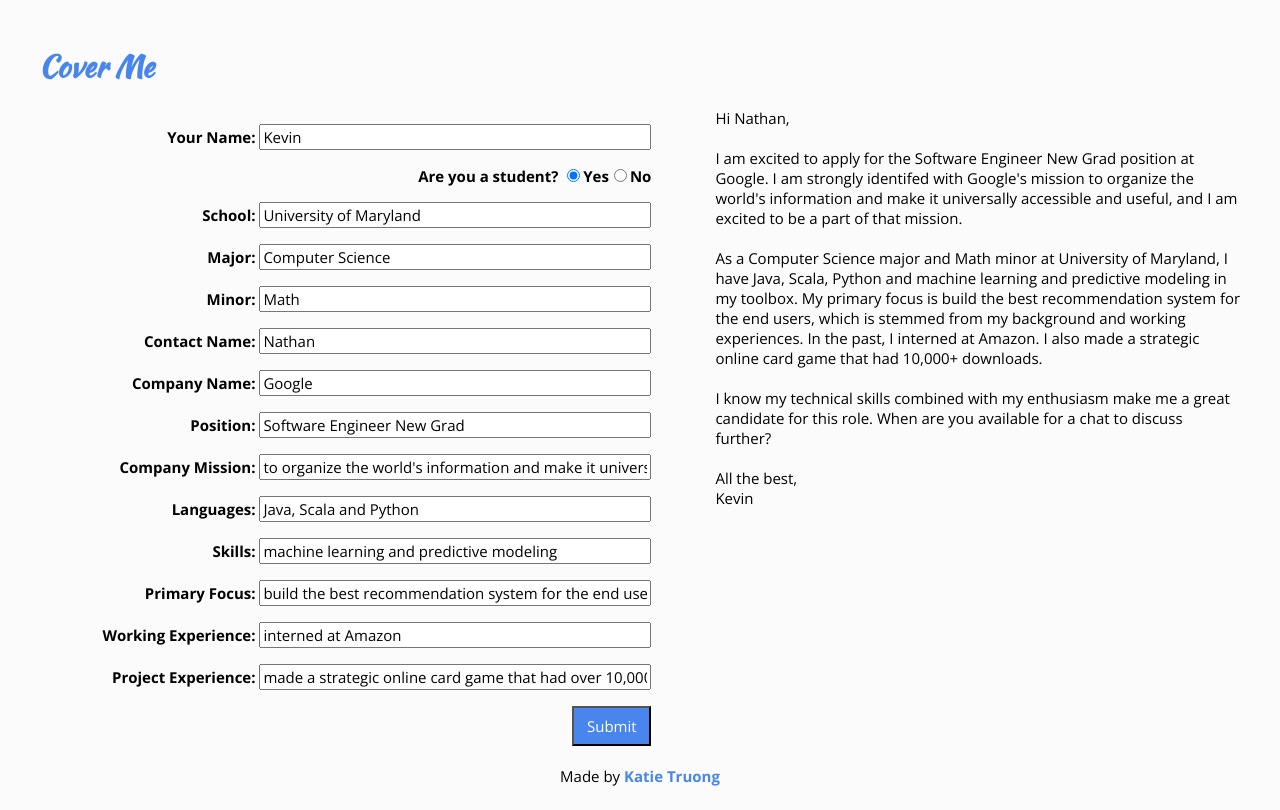
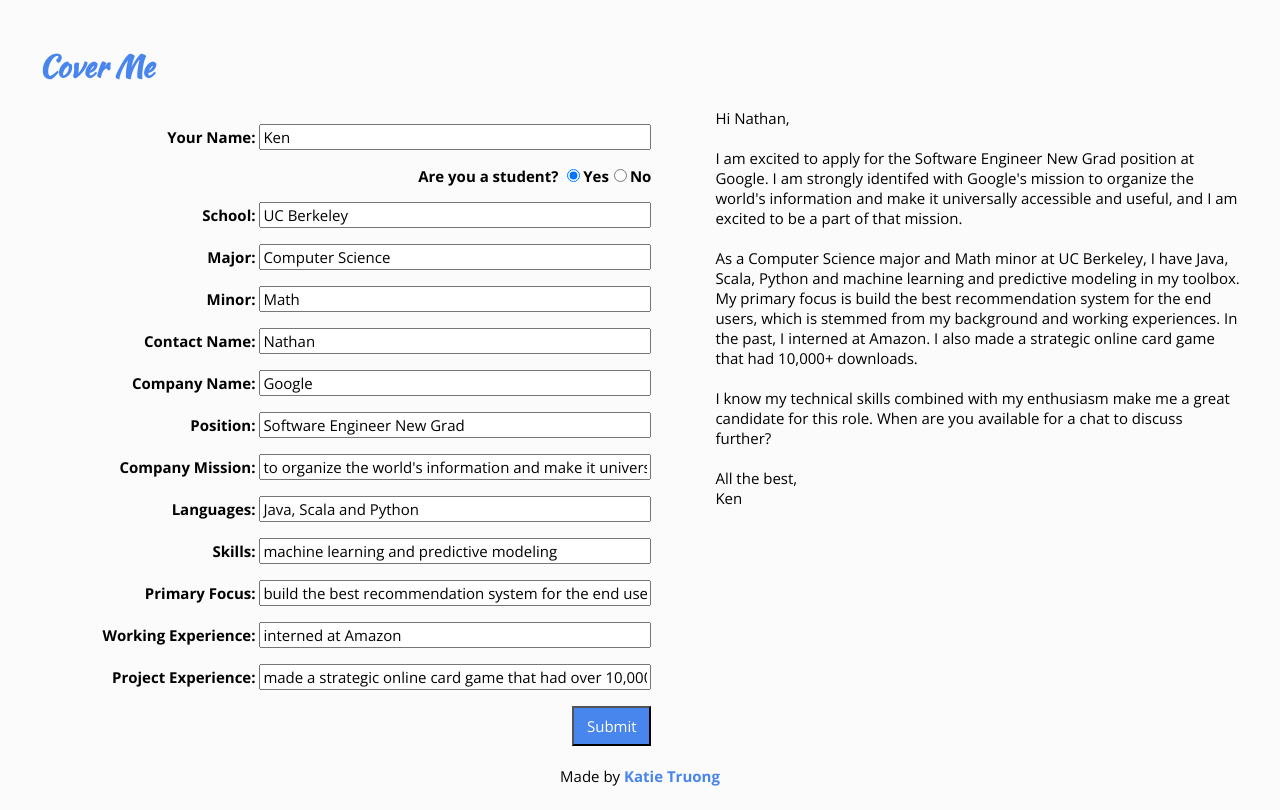
Before and after one commit to katie-truong/cover-me, a React (Create React App) app in the folder client/: page / in a window 1280 px wide. Built offline with nearby package versions, Linux system fonts and the light colour scheme.

Commit message:
Replace placeholder name

```diff
--- a/client/package.json
+++ b/client/package.json
@@ -3,6 +3,7 @@
   "version": "0.1.0",
   "private": true,
   "dependencies": {
+    "@react-pdf/renderer": "^1.5.4",
     "react": "^16.8.6",
     "react-dom": "^16.8.6",
     "react-scripts": "3.0.0"
--- a/client/src/App.js
+++ b/client/src/App.js
@@ -8,7 +8,7 @@
     super();
     this.state = {
       data: {
-				yourName: 'Kevin',
+				yourName: 'Ken',
 				student: 'true',
 				contactName: 'Nathan',
 				howWeMet: '',
@@ -25,7 +25,7 @@
 				],
 				position: 'Software Engineer New Grad',
 				companyMission: `to organize the world's information and make it universally accessible and useful`,
-				school: 'University of Maryland',
+				school: 'UC Berkeley',
 				major: 'Computer Science',
 				minor: 'Math',
 				title: 'Software Engineer',
--- a/client/src/Form.js
+++ b/client/src/Form.js
@@ -23,7 +23,7 @@
 				],
 				position: 'Software Engineer New Grad',
 				companyMission: `to organize the world's information and make it universally accessible and useful`,
-				school: 'University of Maryland',
+				school: 'UC Berkeley',
 				major: 'Computer Science',
 				minor: 'Math',
 				title: 'Software Engineer',
@@ -95,7 +95,7 @@
 						className="textField"
 						type="text"
 						name="school"
-						defaultValue="University of Maryland"
+						defaultValue="UC Berkeley"
 						onChange={this.handleChange} />
 				</div>
 
@@ -142,7 +142,7 @@
 								type="text"
 								name="yourName"
 								onChange={this.handleChange}
-								defaultValue="Kevin"
+								defaultValue="Ken"
 								value={this.state.name}/>
 						</div>
 
--- a/client/src/Message.js
+++ b/client/src/Message.js
@@ -7,7 +7,7 @@
         super(props);
         this.state = {
             submit: "True"
-        }
+				};
     }
 
     componentDidMount() {
@@ -20,7 +20,6 @@
         let toWhom = "";
         let introduceTitle = "";
         let minorRender = "";
-        let primaryFocus = "";
         if (this.props.data) {
             if (this.props.data.contactName === "") {
                 let choices = [`there`, `team`, `${this.props.data.companyName}`]
@@ -41,27 +40,8 @@
                 introduceTitle = `${this.props.data.title}`
             }
         }
-        // let MessageRender = null
-        // if (this.props.data.submit === 'True') {
-        //     MessageRender = <div>
-        //         Hi {toWhom}, <br></br>
-        //         <br></br>
-        //         I am excited to apply for the {this.props.data.position} at {this.props.data.companyName}.
-        //         I am strongly identifed with {this.props.data.companyName}'s mission {this.props.data.companyMission},
-        //         and I am excited to be a part of that mission.<br></br>
-        //         <br></br>
-        //         As a {introduceTitle}, I have {this.props.data.languages} and {this.props.data.skills} in my toolbox.
-        //         My primary focus is {this.props.data.primaryFocus}, which is stemmed from my background and working experiences.
-        //         In the past, I {this.props.data.workingExperience}. I also {this.props.data.projectExperience}.<br></br>
-        //         <br></br>
-        //         I know my technical skills combined with my enthusiasm make me a great candidate for this role.
-        //         When are you available for a chat to discuss further?<br></br>
-        //         <br></br>
-        //         All the best,<br></br>
-        //         {this.props.data.yourName}
-        //     </div>
-        // }
         return(
+          <div>
             <div className="message">
               Hi {toWhom}, <br></br>
               <br></br>
@@ -79,6 +59,8 @@
               All the best,<br></br>
               {this.props.data.yourName}
             </div>
+            </div>
+
         )
     }
 }
```
Also changed, not shown: 1 other file (tests, documents, lock files or other folders). Lines whose indentation alone changed are shown as unchanged.
